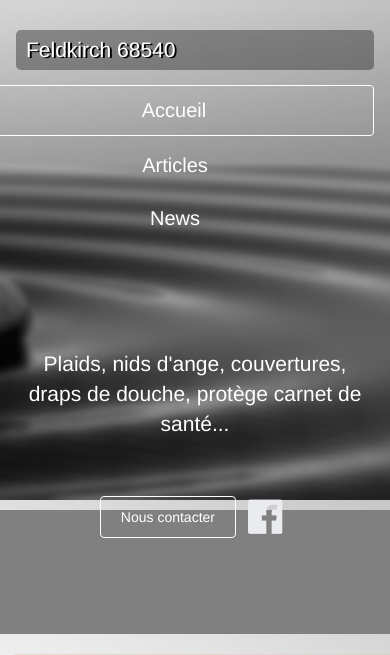
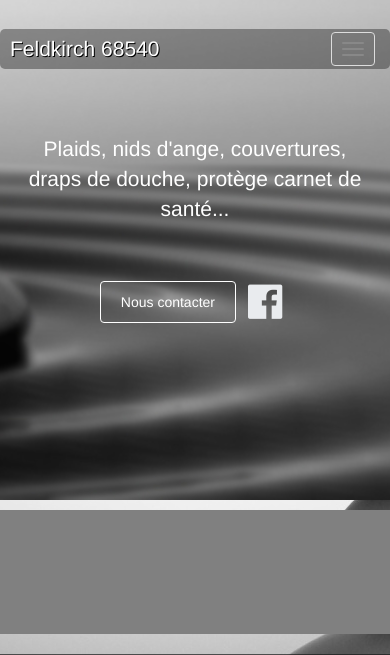
Before and after one commit to Dams68540/Signature-Broderie, a PHP site: template application/view/home/index.twig in a window 390 px wide; the page is wider, and only the part inside the window is pictured. Shown: the top 655 px of that part. Run offline with PHP 8.4, Linux system fonts and the light colour scheme; the template is opened without the code that fills it, so the values that code supplies are empty; some libraries are stand-ins or nearby versions.

Commit message:
Modifications Responsive Design

```diff
--- a/application/view/_templates/layout.twig
+++ b/application/view/_templates/layout.twig
@@ -19,20 +19,33 @@
     <!-- CSS -->
 
     <link rel="stylesheet" href="{{ URL }}css/index.css">
+    <link rel="stylesheet" media="screen and (max-width: 1280px)" href="{{ URL }}css/index.css">
 
 </head>
 <body>
 
 <header>
     <div class="jumbotron img">
-        <nav class="navbar navbar-modif">
-            <div class="container-fluid header">
-                <p class="navbar-text loc">Feldkirch 68540</p>
-                <ul class="nav nav-pills nav-justified nav-link">
-                    <li role="presentation" class="active"><a class="linkactive" href="{{ URL }}">Accueil</a></li>
-                    <li role="presentation"><a class="" href="{{ URL }}articles">Articles</a></li>
-                    <li role="presentation"><a class="" href="{{ URL }}home/news">News</a></li>
-                </ul>
+
+        <nav class="navbar navbar-default navbar-modif">
+            <div class="container-fluid">
+                <div class="navbar-header header">
+                    <button type="button" class="navbar-toggle collapsed navbar-button" data-toggle="collapse" data-target="#bs-example-navbar-collapse-1" aria-expanded="false">
+                        <span class="sr-only">Toggle navigation</span>
+                        <span class="icon-bar"></span>
+                        <span class="icon-bar"></span>
+                        <span class="icon-bar"></span>
+                    </button>
+                    <p class="navbar-text loc">Feldkirch 68540</p>
+                </div>
+
+                <div class="collapse navbar-collapse navbar-link" id="bs-example-navbar-collapse-1">
+                    <ul class="nav navbar-nav navbar-right nav-link">
+                        <li><a class="linkactive" href="{{ URL }}">Accueil</a></li>
+                        <li><a href="{{ URL }}articles">Articles</a></li>
+                        <li><a href="{{ URL }}home/news">News</a></li>
+                    </ul>
+                </div>
             </div>
         </nav>
 
--- a/application/view/home/index.twig
+++ b/application/view/home/index.twig
@@ -18,7 +18,7 @@
 
         <div id="content">
 
-            <div id="carousel" class="carousel slide" data-ride="carousel">
+            <div id="carousel" class="carousel slide" data-ride="carousel" style="max-width: 700px;">
                 <!-- Indicators -->
                 <ol class="carousel-indicators">
                     <li data-target="#carousel" data-slide-to="0" class="active"></li>
--- a/public/css/index.css
+++ b/public/css/index.css
@@ -1,6 +1,6 @@
 body
 {
-    background: url("../img/image.jpg")center bottom fixed;
+    background: url("../img/image.jpg") center bottom fixed;
 }
 /********************* HEADER **********************/
 
@@ -16,7 +16,7 @@ body
     border-radius: 5px;
     padding: 5px 10px 5px 10px;
     margin-top: -1px;
-    text-shadow: 2px 1px black;
+    text-shadow: 1px 1px black;
 }
 
 .fb
@@ -41,6 +41,7 @@ body
     background: url("../img/Banniere3.jpg") center bottom no-repeat;
     width: 100%;
     height: 500px;
+    overflow: hidden;
 }
 
 .btn-contact
@@ -93,22 +94,43 @@ body
 
 .nav-link
 {
-    float: right;
+    text-align: center!important;
     width: 400px;
     color: white!important;
 }
 
+.navbar-link
+{
+    margin: 0 auto;
+}
+
 .nav-link li a
 {
-    font-size: 20px;
-    font-style: normal;
-    color: white;
+    font-size: 20px!important;
+    font-style: normal!important;
+    color: white!important;
+    background-color: transparent!important;
+    text-align: center!important;
+    padding: 15px 35px 15px 35px;
 }
 
 .nav-link li a:hover
 {
     border: solid 1px black;
     background-color: transparent;
+    border-radius: 5px;
+}
+
+.navbar-modif
+{
+    background: transparent!important;
+    border: none!important;
+    box-shadow: none;
+}
+
+.navbar-button
+{
+    margin-top: 2px;
 }
 
 .navbar-bottom
@@ -308,11 +330,31 @@ body
 
 /********************* RESPONSIVE ***************************/
 
-@media screen and (min-width: 1024px)
+@media screen and (max-width: 1280px)
 {
+    body
+    {
+        background: url("../img/image.jpg") fixed;
+    }
+
+    #content
+    {
+        display: none;
+    }
+
+    .sizefix_carousel
+    {
+        max-width: 50px;
+        height: 50px;
+    }
+
     .description
     {
-
+        margin: -20px auto;
     }
 
+    .desTitle
+    {
+        font-size: 65px!important;
+    }
 }
```
Also changed, not shown: config.php (added, +61 -0 lines), .htaccess (added).
